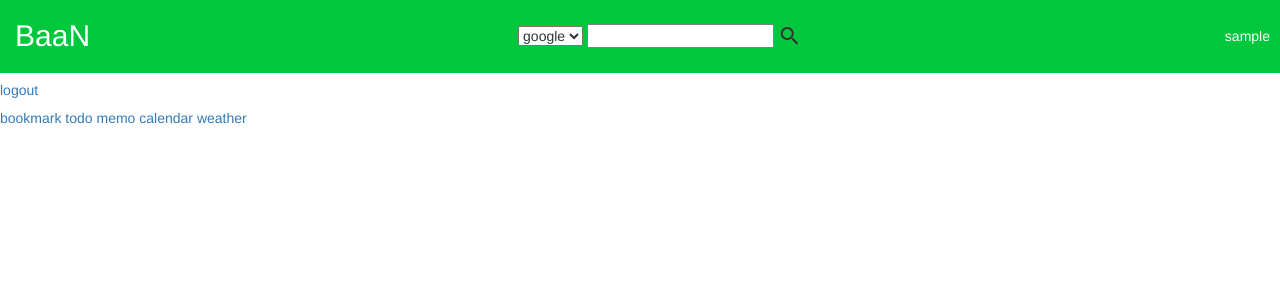
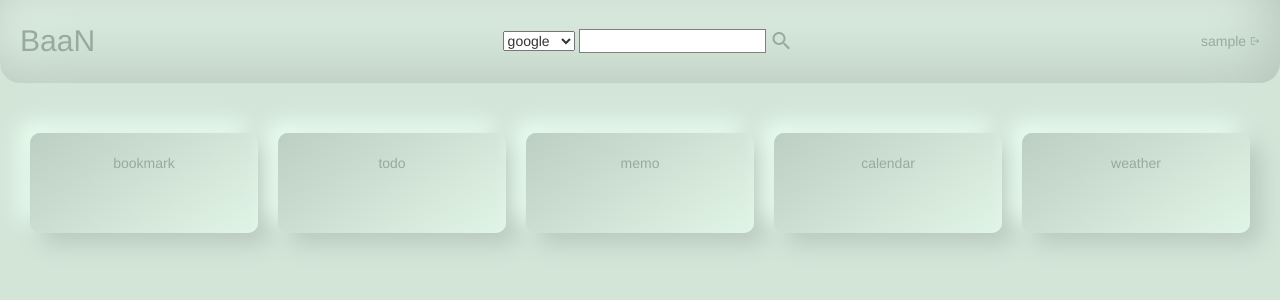
Before and after one commit to isdiscodead/BaaN, a Django app: page / in a window 1280 px wide. Shown: the top 300 px of the page. Run offline with Django 3.2, Linux system fonts and the light colour scheme; the visitor is signed in with stand-in values (Sample User, id 1); data comes from the database, SQL or seed files in the repository; parts of the project's set-up code (start-up, migrations or seed data) failed here and were passed over; some libraries are stand-ins or nearby versions.

Commit message:
edit main page css

```diff
--- a/accountapp/templates/accountapp/main.html
+++ b/accountapp/templates/accountapp/main.html
@@ -10,6 +10,7 @@
                     <select name="engine" id="engine">
                         <option value="google">google</option>
                         <option value="naver">naver</option>
+                        <option value="youtube">youtube</option>
                     </select>
                     <input type="text" title="search" class="search_input">
                     <input style="font-size: 2.4rem; padding: 0; vertical-align: bottom;" type="submit" class="search_button material-icons" value="search">
@@ -18,22 +19,31 @@
             <div class="gnb">
                 {% if user.is_authenticated %}
                     {{ user.username }}
+                    <a href="{% url 'accountapp:logout' %}" class="material-icons" style="font-size: 1rem;">logout</a>
                 {% endif %}
             </div>
     </header>
 
 {#밑 내용#}
-    <div>
+    <div class="main" >
         <div >
-            {% if target_user %}
-                <h5><a href="{% url 'accountapp:logout' %}">logout</a></h5>
-            {% endif %}
-            <div>
-                <a href="{% url 'bookmarkapp:list' %}">bookmark</a>
-                <a href="{% url 'todoapp:list' %}">todo</a>
-                <a href="{% url 'memoapp:list' %}">memo</a>
-                <a href="">calendar</a>
-                <a href="">weather</a>
+            <div class="link_flex_box">
+                <div class="link_box">
+                    <a href="{% url 'bookmarkapp:list' %}">bookmark</a>
+                </div>
+                <div class="link_box">
+                    <a href="{% url 'todoapp:list' %}">todo</a>
+                </div>
+                <div class="link_box">
+                    <a href="{% url 'memoapp:list' %}">memo</a>
+                </div>
+                <div class="link_box">
+                    <a href="">calendar</a>
+                </div>
+                <div class="link_box">
+                    <a href="">weather</a>
+                </div>
+
             </div>
         </div>
     </div>
--- a/static/base.css
+++ b/static/base.css
@@ -1,34 +1,40 @@
-{#서치 네비게이션 바 flexbox#}
+/* main - header */
+body {
+    background-color: #d2e5d7;
+}
+
+a:hover {
+    text-decoration: none;
+}
+
 .header {
     display: flex;
     justify-content: space-between;
     align-items: center;
-    background-color: #00c73c;
+    border-radius: 0 0 2rem 2rem;
+    box-shadow: inset -1rem -1rem 60px #b3c3b7,
+                inset 1rem 1rem 60px #f2fff7;
 }
 
 button {
     background: none;
     border: none;
-    color: black;
 }
 
-.logo a {
-    color: white;
+.header a {
+    color: #96ab9c;
 }
 
-.logo a:hover {
-    text-decoration: none;
-    color: white;
-}
 
 .logo {
     font-size: 3rem;
-    padding: 1.5rem;
+    padding: 2rem;
 }
 
 .gnb {
-    padding: 1rem;
-    color: white
+    padding: 2rem;
+    color: #96ab9c;
+    text-align: center;
 }
 
 .search_form {
@@ -45,9 +51,36 @@ button {
     background: none;
     margin: 0;
     padding: 0;
+    color: #96ab9c;
 }
 
 input {
-    background-color: white;
     border: 1px solid gray;
 }
+
+/* main - content */
+.main {
+    padding: 2rem;
+    text-align: center;
+}
+
+.link_flex_box {
+    display: flex;
+    justify-content: space-between;
+}
+
+.link_box {
+    width: 50rem;
+    height: 10rem;
+    margin: 3rem 1rem;
+    padding: 2rem;
+
+    border-radius: 1rem;
+    background: linear-gradient(145deg, #bdcec2, #e1f5e6);
+    box-shadow:  11px 11px 22px #b9cabd,
+                 -11px -11px 22px #ebfff1;
+}
+
+.link_box a {
+    color: #96ab9c;
+}
```
